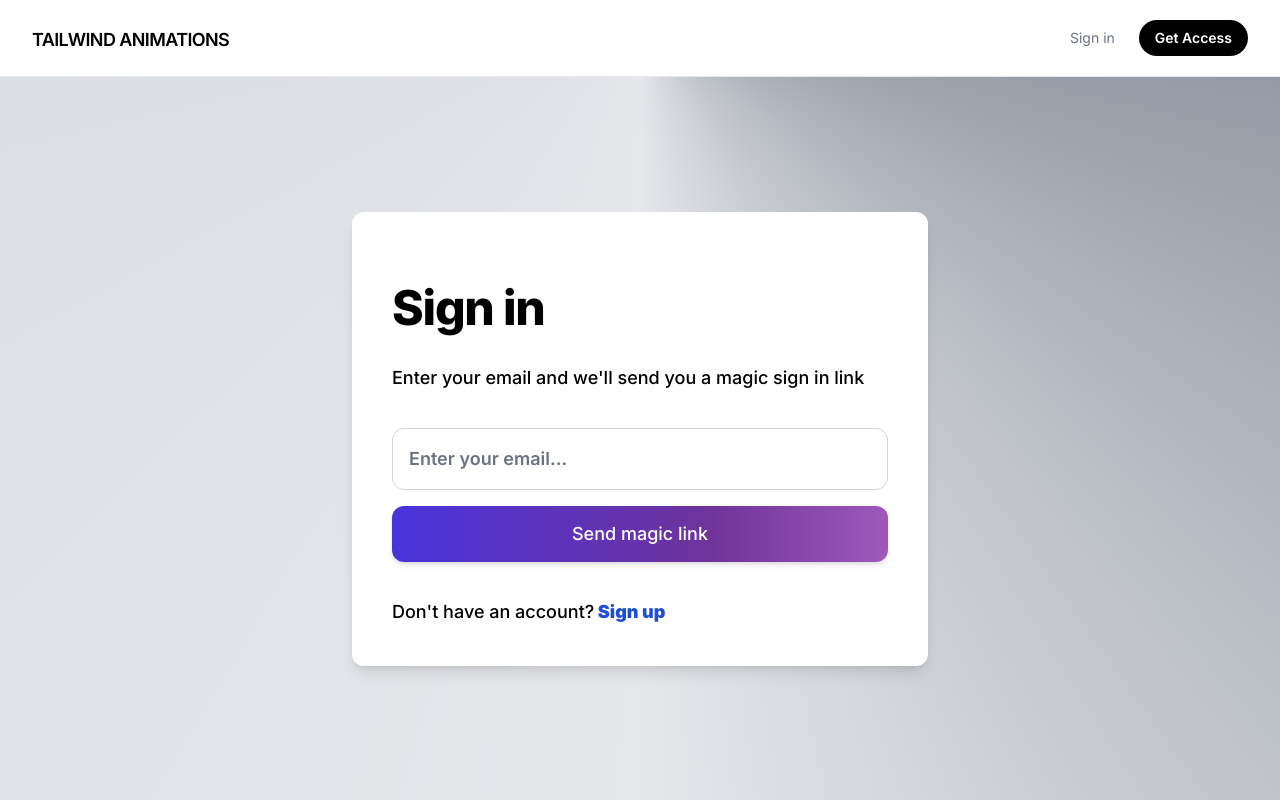
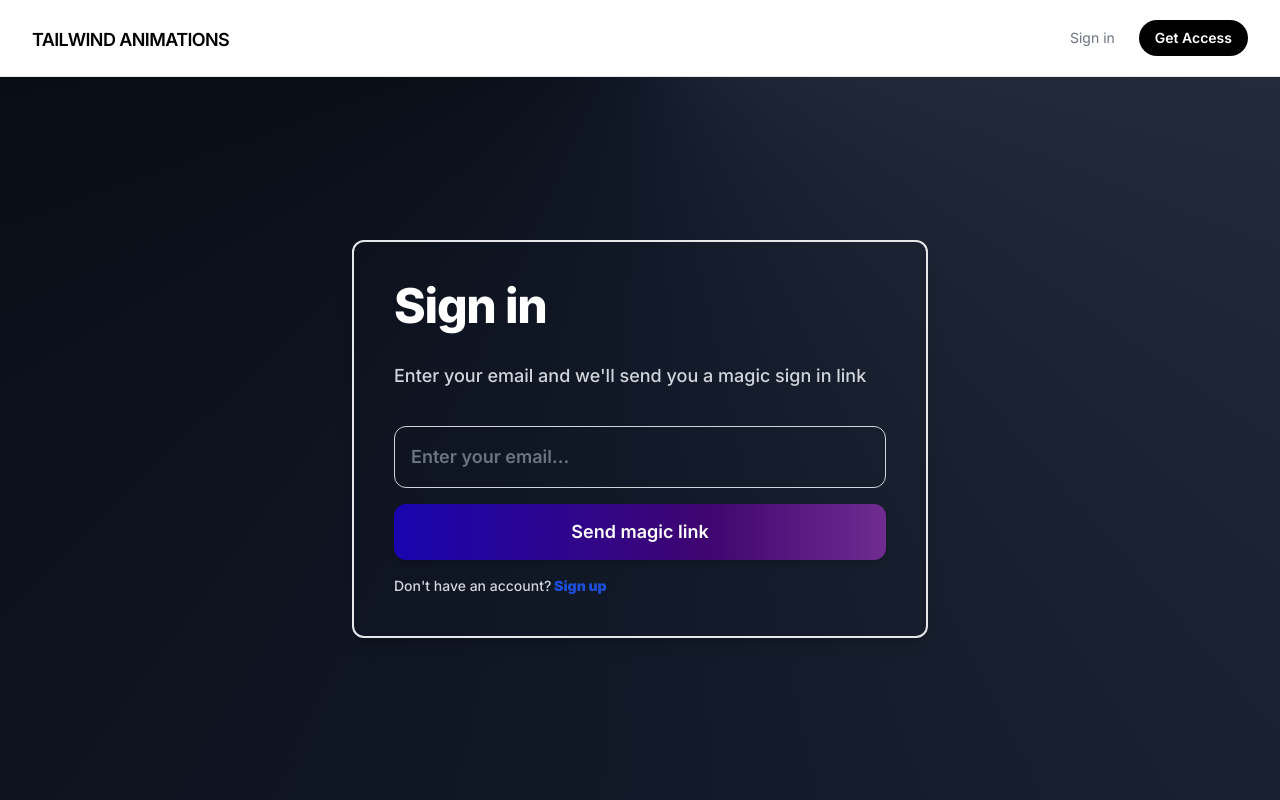
Before and after one commit to jacobbinnie/tailwind-animations, a Next.js app: page / in a window 1280 px wide. Both pictures are taken after a click on the button "Sign in". Built offline with nearby package versions, Linux system fonts and the light colour scheme; no server answers.

Commit message:
feat: add signout functionality

```diff
--- a/src/app/authprovider/index.tsx
+++ b/src/app/authprovider/index.tsx
@@ -1,5 +1,11 @@
 "use client";
-import React, { createContext, useContext, useState, useEffect } from "react";
+import React, {
+  createContext,
+  useContext,
+  useState,
+  useEffect,
+  useCallback,
+} from "react";
 import {
   getAuth,
   sendSignInLinkToEmail,
@@ -9,19 +15,23 @@ import {
   setPersistence,
   browserSessionPersistence,
   onAuthStateChanged,
+  signOut,
 } from "firebase/auth";
 import firebase_app from "../firebase/config";
+import { useRoute } from "../routeprovider";
 
 interface AuthContextValues {
   user: User | null;
   sendMagicLink: (email: string) => Promise<void | null>;
   signInVerify: () => Promise<void | null>;
+  signOut: () => Promise<void>;
 }
 
 const AuthContext = createContext<AuthContextValues>({
   user: null,
   sendMagicLink: async (email: string) => null,
   signInVerify: async () => null,
+  signOut: async () => {},
 });
 
 interface AuthProviderOptions {
@@ -30,6 +40,8 @@ interface AuthProviderOptions {
 
 export const AuthProvider = ({ children }: AuthProviderOptions) => {
   const [user, setUser] = useState<User | null>(null);
+
+  const { handleSetPage } = useRoute();
 
   const sendMagicLink = async (email: string) => {
     const redirectUrl = process.env.NEXT_PUBLIC_REDIRECT_URL;
@@ -58,7 +70,7 @@ export const AuthProvider = ({ children }: AuthProviderOptions) => {
       });
   };
 
-  const signInVerify = async () => {
+  const signInVerify = useCallback(async () => {
     const auth = getAuth(firebase_app);
     const email = window.localStorage.getItem("emailForSignIn");
 
@@ -69,6 +81,7 @@ export const AuthProvider = ({ children }: AuthProviderOptions) => {
           window.localStorage.removeItem("emailForSignIn");
           // Update the user state with the signed-in user.
           setUser(result.user);
+          handleSetPage(2);
           // You can access the new user via result.user
           // Additional user info profile not available via:
           // result.additionalUserInfo.profile == null
@@ -79,6 +92,17 @@ export const AuthProvider = ({ children }: AuthProviderOptions) => {
           // Some error occurred, you can inspect the code: error.code
           // Common errors could be invalid email and invalid or expired OTPs.
         });
+    }
+  }, [handleSetPage]);
+
+  const signOutUser = async () => {
+    const auth = getAuth(firebase_app);
+
+    try {
+      await signOut(auth);
+      setUser(null);
+    } catch (error) {
+      // Handle sign out error
     }
   };
 
@@ -102,12 +126,13 @@ export const AuthProvider = ({ children }: AuthProviderOptions) => {
     });
 
     return () => unsubscribe();
-  }, []);
+  }, [signInVerify]);
 
   const value = {
     user,
     sendMagicLink,
     signInVerify,
+    signOut: signOutUser,
   };
 
   return <AuthContext.Provider value={value}>{children}</AuthContext.Provider>;
--- a/src/app/components/Navbar/index.tsx
+++ b/src/app/components/Navbar/index.tsx
@@ -1,9 +1,12 @@
+import { useAuth } from "@/app/authprovider";
 import { useRoute } from "@/app/routeprovider";
 
 interface NavbarProps {}
 
 function Navbar({}: NavbarProps) {
   const { handleSetPage } = useRoute();
+  const { user, signOut } = useAuth();
+
   return (
     <div className="w-full mx-auto bg-white border-b sticky top-0 z-20">
       <div className="relative flex flex-col w-full p-5 mx-auto bg-white md:items-center md:justify-between md:flex-row md:px-6 lg:px-8">
@@ -40,11 +43,40 @@ function Navbar({}: NavbarProps) {
             </svg>
           </button>
         </div>
+        {user ? (
           <nav className="flex-col items-center flex-grow hidden md:pb-0 md:flex md:justify-end md:flex-row">
-          {/* <a className="px-2 py-2 text-sm text-gray-500 lg:px-6 md:px-3">
-            Pricing
-          </a> */}
+            <div className="inline-flex items-center gap-4 list-none lg:ml-auto">
+              <p className="text-sm text-gray-300">My Account</p>
 
+              <a
+                onClick={() => signOut()}
+                className="relative cursor-pointer inline-flex items-center justify-center p-4 px-2 py-1 overflow-hidden font-medium text-black transition duration-300 ease-out border-2 border-b-4 border-black rounded shadow-md group"
+              >
+                <span className="absolute inset-0 flex items-center justify-center w-full h-full text-white duration-300 -translate-x-full bg-black group-hover:translate-x-0 ease">
+                  <svg
+                    className="w-4 h-4"
+                    fill="none"
+                    stroke="currentColor"
+                    viewBox="0 0 24 24"
+                    xmlns="http://www.w3.org/2000/svg"
+                  >
+                    <path
+                      strokeLinecap="round"
+                      strokeLinejoin="round"
+                      strokeWidth="2"
+                      d="M14 5l7 7m0 0l-7 7m7-7H3"
+                    ></path>
+                  </svg>
+                </span>
+                <span className="absolute flex items-center justify-center text-sm w-full h-full text-black transition-all duration-300 transform group-hover:translate-x-full ease">
+                  Sign out
+                </span>
+                <span className="relative invisible">Button Text</span>
+              </a>
+            </div>
+          </nav>
+        ) : (
+          <nav className="flex-col items-center flex-grow hidden md:pb-0 md:flex md:justify-end md:flex-row">
             <div className="inline-flex items-center gap-2 list-none lg:ml-auto">
               <button
                 onClick={() => handleSetPage(0)}
@@ -60,6 +92,7 @@ function Navbar({}: NavbarProps) {
               </button>
             </div>
           </nav>
+        )}
       </div>
     </div>
   );
--- a/src/app/pages/auth/index.tsx
+++ b/src/app/pages/auth/index.tsx
@@ -30,14 +30,14 @@ export const Auth: React.FC<AuthProps> = ({ tab }) => {
 
   return (
     <>
-      <div className="flex h-screen flex-col items-center bg-[conic-gradient(at_top,_var(--tw-gradient-stops))] from-gray-700 via-gray-200 to-gray-300">
+      <div className="flex h-screen flex-col items-center bg-[conic-gradient(at_top,_var(--tw-gradient-stops))] from-gray-700 via-gray-900 to-black">
         <Navbar />
         <div className="flex h-full w-full items-center justify-center p-5">
-          <div className="w-full h-min max-w-xl px-5 sm:p-10 py-10 flex flex-col rounded-xl gap-4 overflow-hidden bg-white shadow-lg">
-            <p className="mt-8 text-4xl sm:text-5xl font-extrabold tracking-tight text-black">
+          <div className="w-full border-2 h-min max-w-xl px-5 sm:p-10 py-10 flex flex-col rounded-xl gap-4 overflow-hidden bg-transparent shadow-lg">
+            <p className="text-4xl sm:text-5xl font-extrabold tracking-tight text-white">
               {view === "signin" ? "Sign in" : "Sign up"}
             </p>
-            <p className="max-w-xl mt-4 font-medium text-sm sm:text-lg text-black">
+            <p className="max-w-xl mt-4 font-medium text-sm sm:text-lg text-gray-300">
               {view === "signin"
                 ? "Enter your email and we'll send you a magic sign in link"
                 : "Unlock a beautiful library of tailwind animations for your next project. Enter your email to get started"}
@@ -55,7 +55,7 @@ export const Auth: React.FC<AuthProps> = ({ tab }) => {
                   onChange={(e) => setEmail(e.target.value)}
                   aria-label="Email address"
                   autoComplete="email"
-                  className="block w-full p-4 font-semibold text-sm sm:text-lg text-black bg-transparent border border-gray-300 appearance-none focus:border-gray-300 rounded-xl focus:outline-none focus:ring-transparent placeholder:text-slate-400rounded-xl"
+                  className="block w-full p-4 font-semibold text-sm sm:text-lg text-gray-300 bg-transparent border border-gray-300 appearance-none focus:border-gray-300 rounded-xl focus:outline-none focus:ring-transparent placeholder:text-slate-400rounded-xl"
                   placeholder="Enter your email..."
                   required={true}
                   type="email"
@@ -63,14 +63,14 @@ export const Auth: React.FC<AuthProps> = ({ tab }) => {
 
                 <button
                   disabled={!isEmail()}
-                  className="relative inline-flex items-center justify-center h-14 p-4 w-full py-4 overflow-hidden font-medium text-white transition duration-300 ease-out animate-rainbow-river rounded-xl shadow-md group"
+                  className="relative inline-flex items-center justify-center h-14 p-4 w-full py-4 overflow-hidden font-semibold text-white transition duration-300 ease-out animate-rainbow-river rounded-xl shadow-md group"
                 >
                   <span
                     className={clsx(
                       isEmail()
                         ? "mr-0 translate-x-0 animate-green-swoosh"
                         : "mr-2",
-                      "absolute flex items-center justify-center w-full h-full text-white duration-300 -translate-x-full ease"
+                      "absolute flex items-center justify-center w-full h-full text-gray-300 duration-300 -translate-x-full ease"
                     )}
                   >
                     <svg
@@ -99,8 +99,8 @@ export const Auth: React.FC<AuthProps> = ({ tab }) => {
                 </button>
               </div>
             </form>
-            <div className="mt-5 w-full flex">
-              <p className="text-sm sm:text-lg font-medium text-black">
+            <div className="w-full flex">
+              <p className="text-sm font-medium text-gray-300">
                 {view === "signin"
                   ? "Don't have an account?"
                   : "Already have an account?"}
--- a/src/app/pages/dashboard/index.tsx
+++ b/src/app/pages/dashboard/index.tsx
@@ -8,6 +8,7 @@ import clsx from "clsx";
 import Navbar from "@/app/components/Navbar";
 import Header from "@/app/components/Header";
 import Footer from "@/app/components/Footer";
+import { useAuth } from "@/app/authprovider";
 
 interface DashboardProps {}
 
@@ -30,6 +31,8 @@ function Dashboard({}: DashboardProps) {
     setRevealingCode(true);
   };
 
+  const { user } = useAuth();
+
   return (
     <>
       <Navbar />
@@ -51,7 +54,7 @@ function Dashboard({}: DashboardProps) {
 
         {/* Header */}
 
-        <Header />
+        {!user && <Header />}
 
         <div className="relative items-center w-full px-5 py-12 mx-auto md:px-12 lg:px-20 max-w-7xl">
           {/* Filter Bar */}
```
Lines whose indentation alone changed are shown as unchanged.
